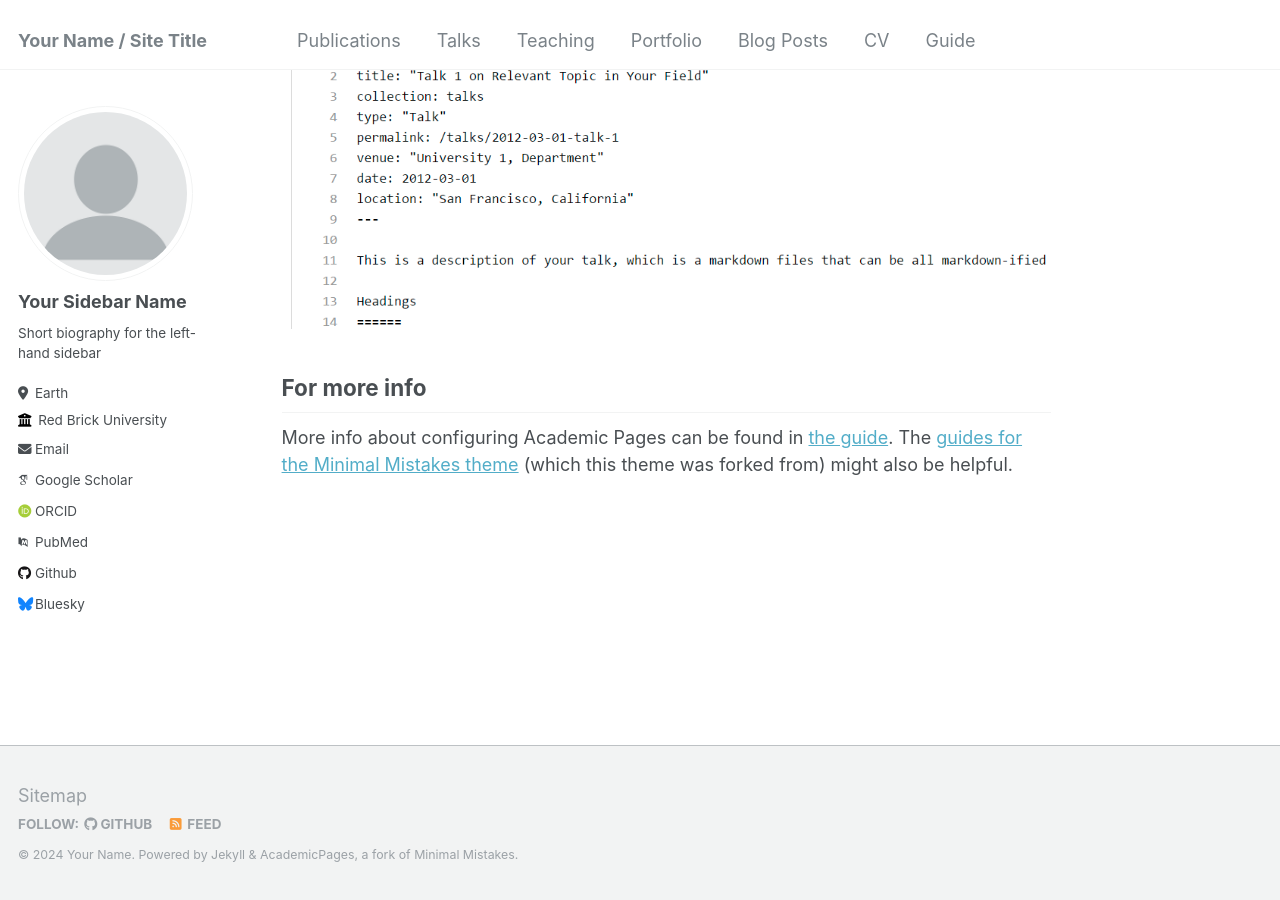
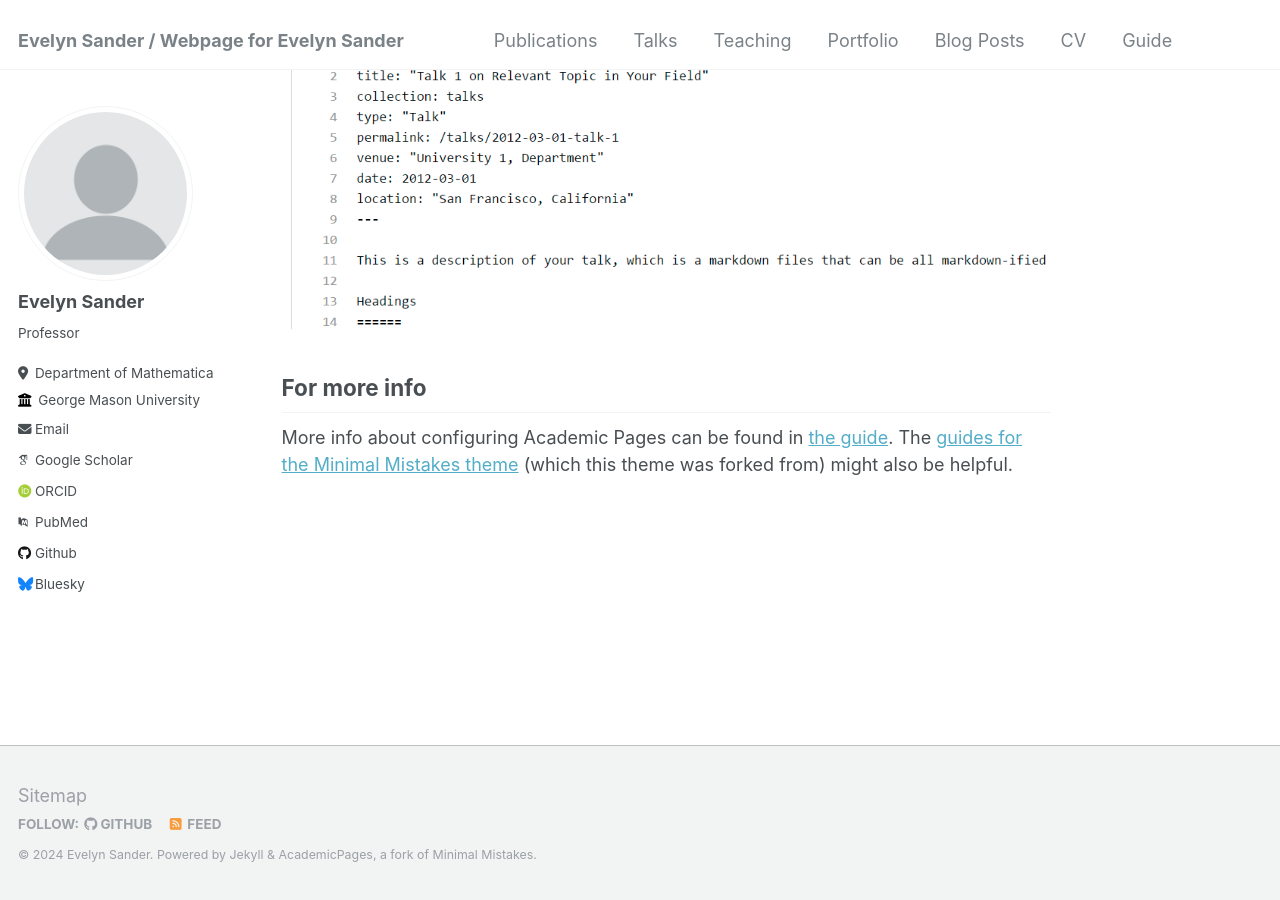
Before and after one commit to esander1789/esander1789.github.io, a Jekyll site: the page built from _pages/about.md, in a window 1280 px wide and 900 px high, scrolled down 2660 px. Built offline with Jekyll 4.4.1, drawn with Linux system fonts in a browser that asks for light colours; some web fonts are replaced.

Commit message:
Update _config.yml

```diff
--- a/_config.yml
+++ b/_config.yml
@@ -8,13 +8,13 @@
 
 # Basic Site Settings
 locale                   : "en-US"
-title                    : "Your Name / Site Title"
+title                    : "Evelyn Sander / Webpage for Evelyn Sander"
 title_separator          : "-"
-name                     : &name "Your Name"
-description              : &description "personal description"
-url                      : https://academicpages.github.io # the base hostname & protocol for your site e.g. "https://mmistakes.github.io"
+name                     : &name "Evelyn Sander"
+description              : &description "Professor, Department of Mathematical Sciences, George Mason University"
+url                      : https://esander1789.github.io # the base hostname & protocol for your site e.g. "https://mmistakes.github.io"
 baseurl                  : "" # the subpath of your site, e.g. "/blog"
-repository               : "academicpages/academicpages.github.io"
+repository               : "academicpages/esander1789.github.io"
 
 # Site Author - The following control what appear as part of the author content on the side bar.
 #               If a field is blank the icon and link will not appear, otherwise it will be shown.
@@ -22,13 +22,13 @@ repository               : "academicpages/academicpages.github.io"
 author:
   # Biographic information
   avatar           : "profile.png"
-  name             : "Your Sidebar Name"
+  name             : "Evelyn Sander"
   pronouns         : # example: "she/her"
-  bio              : "Short biography for the left-hand sidebar"
-  location         : "Earth"
-  employer         : "Red Brick University"
+  bio              : "Professor"
+  location         : "Department of Mathematical Sciences"
+  employer         : "George Mason University"
   uri              : # URL
-  email            : "none@example.org"
+  email            : "esander@gmu.edu"
 
   # Academic websites
   arxiv            : # URL - Update with the correct link to your profile
```
